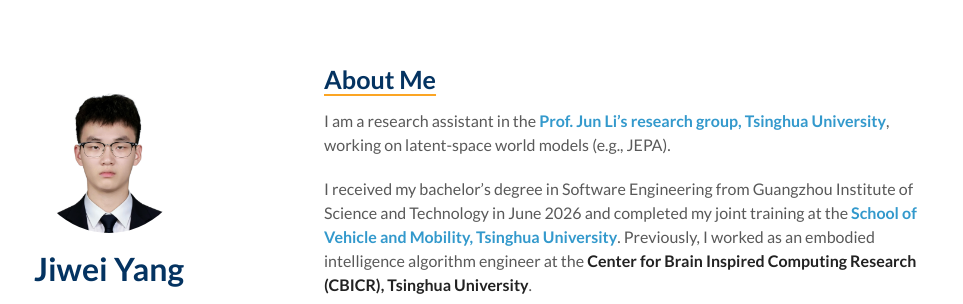
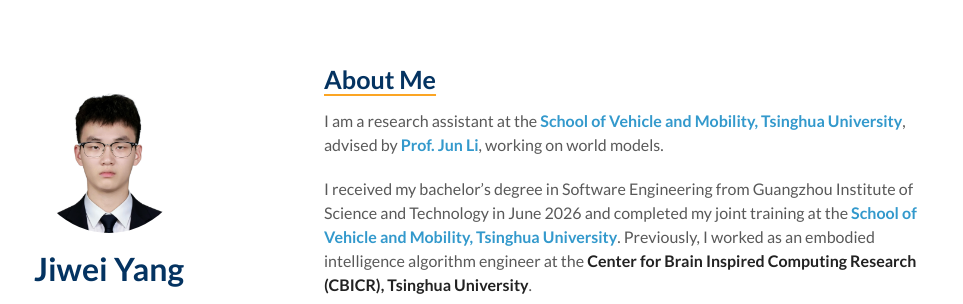
Before and after one commit to NoctYang/NoctYang.github.io, a Jekyll site: the page built from index.md, in a window 1280 px wide and 900 px high. Shown: the top 304 px of the window, without its empty margins (186-1149 px from the left). Built offline with Jekyll 4.4.1, drawn with Linux system fonts in a browser that asks for light colours; a style sheet for code colours, icons or effects is not loaded; our own code applies the rules of GitHub Pages for plain Markdown files.

Commit message:
Update research affiliation and advisor in About Me

```diff
--- a/index.md
+++ b/index.md
@@ -4,7 +4,7 @@
 
 ## About Me
 
-I am a research assistant in the **[Prof. Jun Li's research group, Tsinghua University](https://www.tsinghua.edu.cn/info/1166/93890.htm)**, working on latent-space world models (e.g., JEPA).
+I am a research assistant at the **[School of Vehicle and Mobility, Tsinghua University](https://www.svm.tsinghua.edu.cn/)**, advised by **[Prof. Jun Li](https://www.tsinghua.edu.cn/info/1166/93890.htm)**, working on world models.
 
 I received my bachelor's degree in Software Engineering from Guangzhou Institute of Science and Technology in June 2026 and completed my joint training at the **[School of Vehicle and Mobility, Tsinghua University](https://www.svm.tsinghua.edu.cn/)**. Previously, I worked as an embodied intelligence algorithm engineer at the **Center for Brain Inspired Computing Research (CBICR), Tsinghua University**.
 
```
